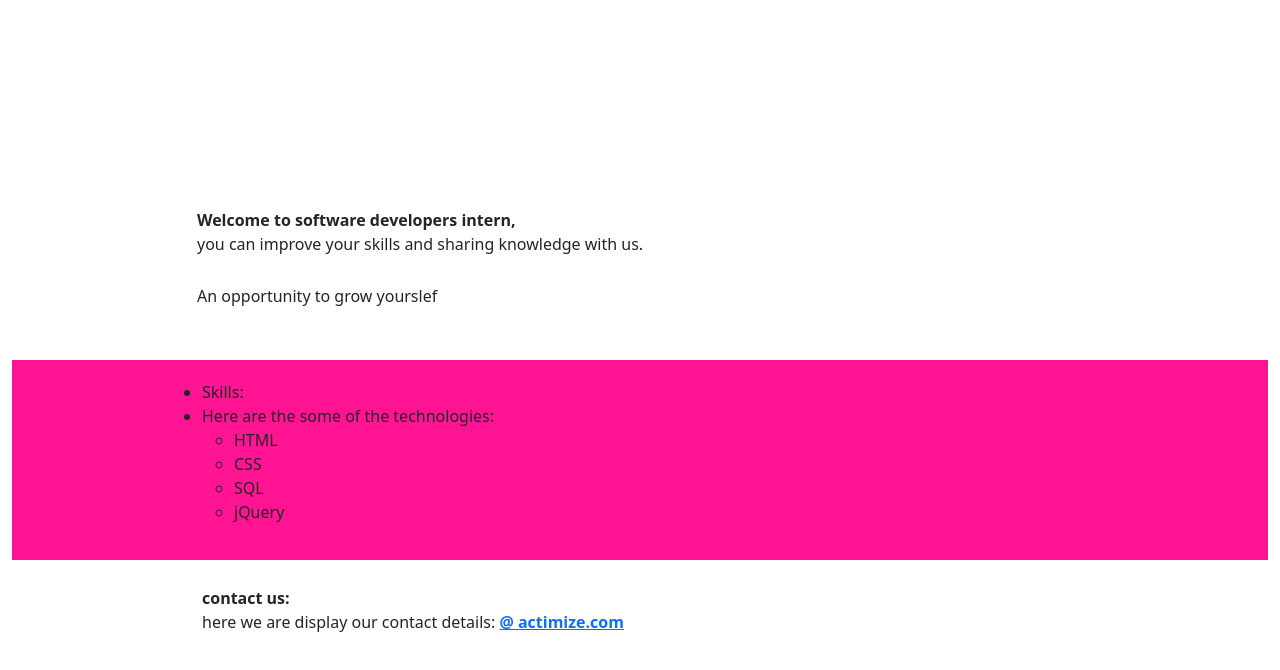
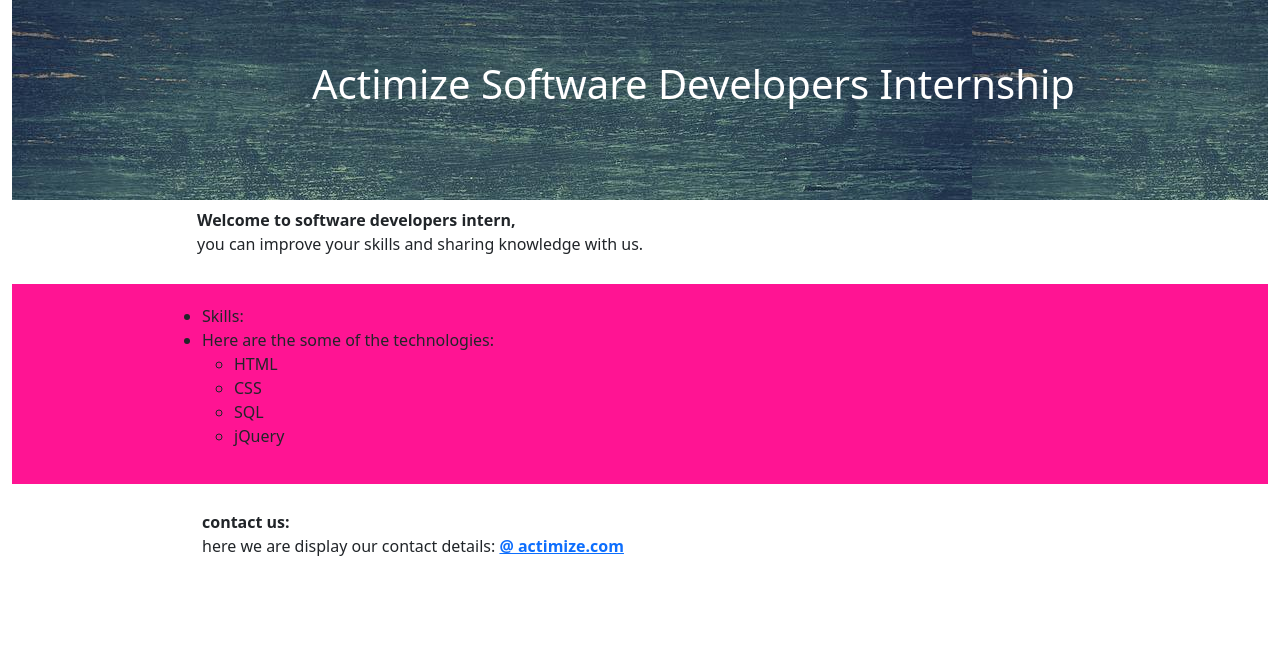
Before and after one commit to TanukuLakshmi/HTML-Portifolio, a plain HTML site: page index.html in a window 1280 px wide. Drawn offline with nearby package versions, Linux system fonts and the light colour scheme; files whose address does not match are found by name.

Commit message:
added all files

```diff
--- a/assets/styles/styles.css
+++ b/assets/styles/styles.css
@@ -1,15 +1,17 @@
 h1{
-	background-image: url("./assets/images/virtualimge.jpg");
+	background-image: url("C:/Users/DELL/Desktop/HTML-Portifolio/assets/images/virtualimage.jpg");
 	width: auto;
 	height: 200px;
-  padding-left: 190px;
-  padding-top: 60px;
+  	padding-left: 300px;
+  	padding-top: 60px;
   }
+
 p{
 	width: auto;
 	height: 60px;
 	padding-left: 185px;
 }
+
 .bgcolor
 {
 	background-color:deeppink;
@@ -18,6 +20,7 @@ p{
 	padding-left: 190px;
 	padding-top:20px ;
 }
+
 #textstyle
 {
 	padding-left: 190px;
--- a/index.html
+++ b/index.html
@@ -2,7 +2,7 @@
 <html>
 <head>
 	<meta charset="utf-8">
-		<link rel="stylesheet" href="./assets/styles/styles.css">
+		<link rel="stylesheet" href="assets/styles/styles.css">
 	<link href="https://cdn.jsdelivr.net/npm/bootstrap@5.0.0-beta1/dist/css/bootstrap.min.css" rel="stylesheet"
 	integrity="sha384-giJF6kkoqNQ00vy+HMDP7azOuL0xtbfIcaT9wjKHr8RbDVddVHyTfAAsrekwKmP1"
 	crossorigin="anonymous">
@@ -20,12 +20,9 @@
 					</div>
 				</div>
 			<div class="row">
-					<div class="col-md-12 bg-white">															<!--Welcome Note-->
+					<div class="col-md-12 bg-white">												<!--Welcome Note-->
 						<p><strong>Welcome to software developers intern,</strong><br>
 						you can improve your skills and sharing knowledge with us.</p>
-						<p>
-							An opportunity to grow yourslef
-						</p>
 					</div>
 			</div>
 		<div  class="row">
```
Also changed, not shown: assets/images/virtualimage.jpg (renamed from assets/images/virtualimge.jpg).
